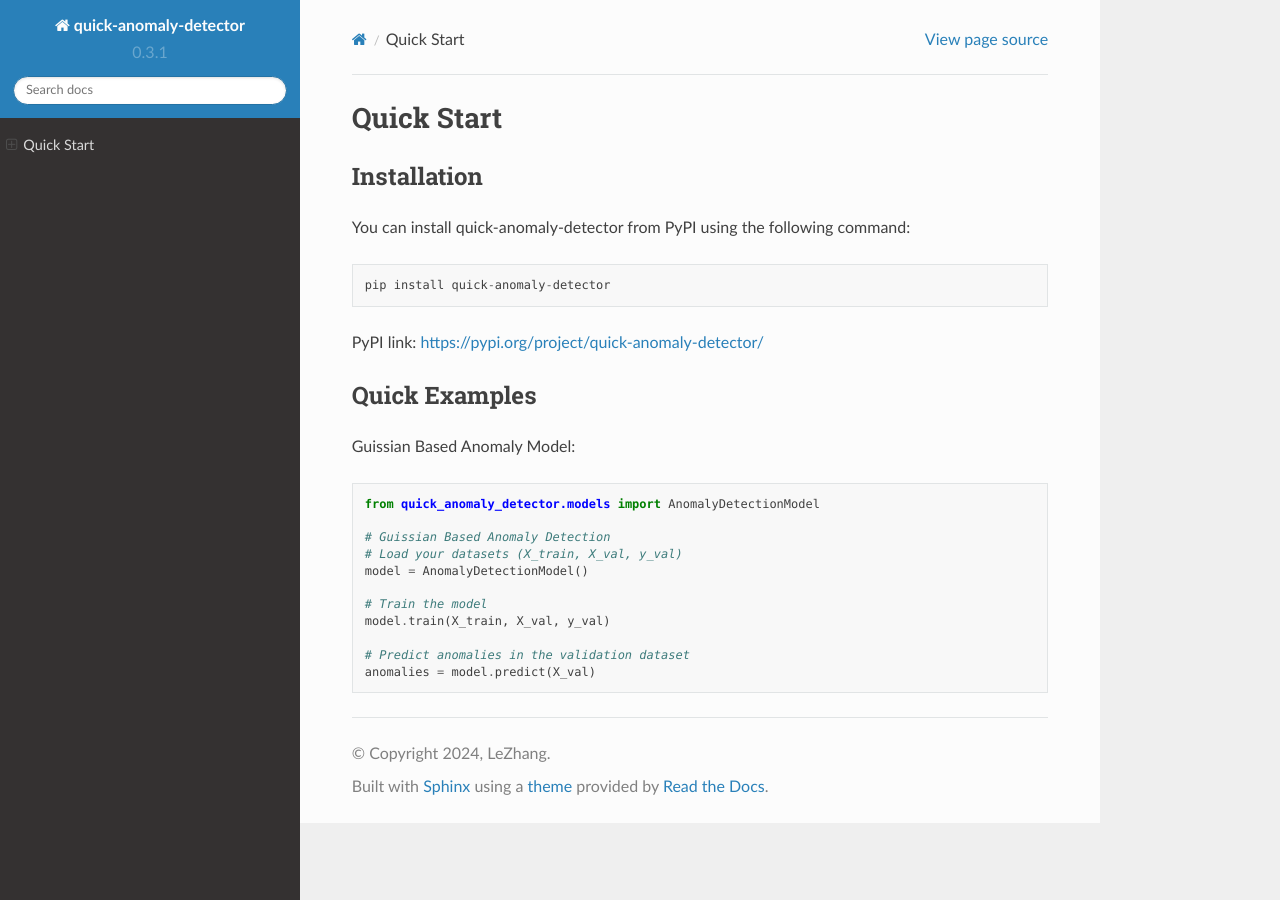
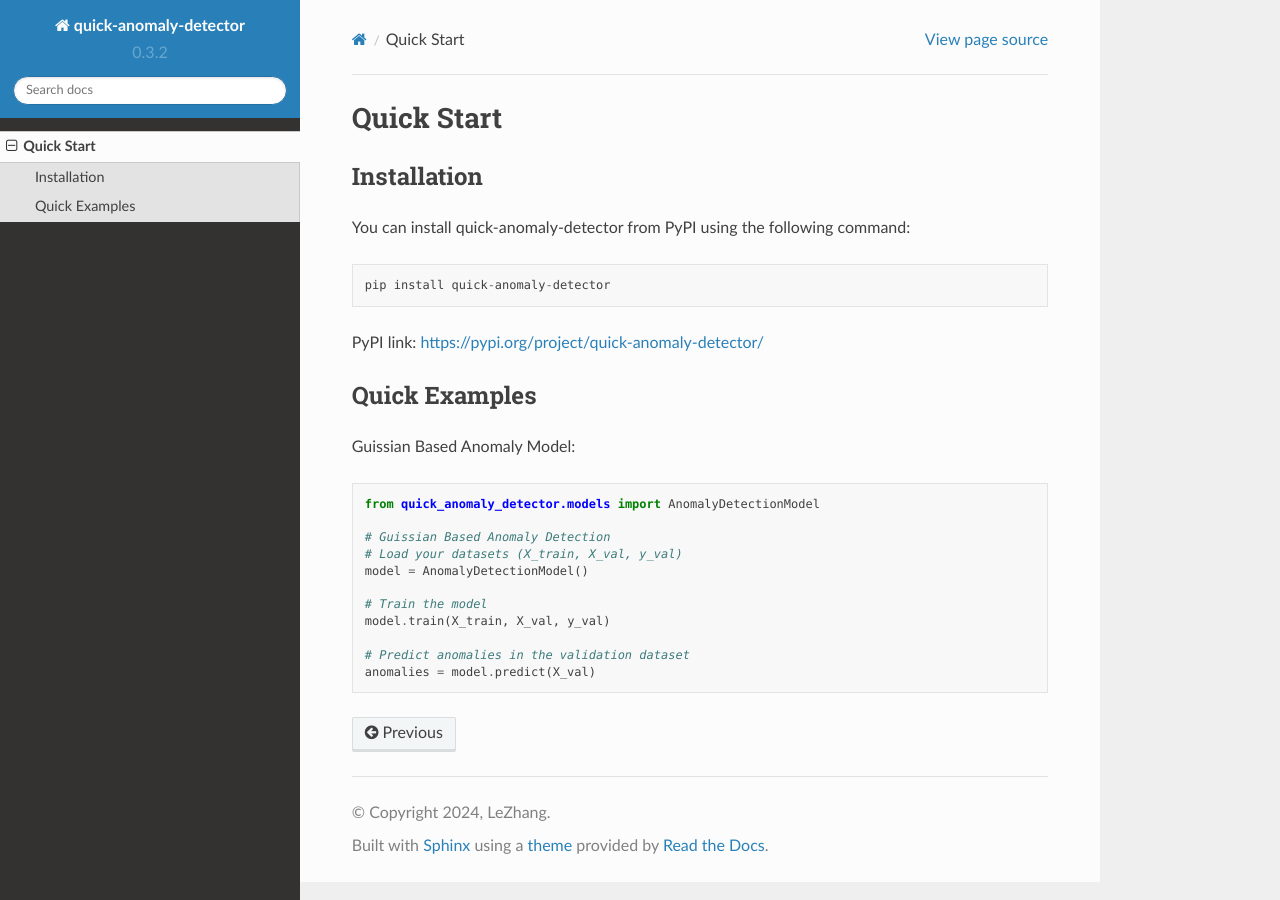
Before and after one commit to cheerzhang/AnomalyDetectionModel, a Sphinx documentation site: the page built from docs/quick_start.rst, in a window 1280 px wide. Built offline with Sphinx 7.4.7 and the Read the Docs theme 2.0.0, drawn with Linux system fonts in a browser that asks for light colours; pages that are not in the unit, such as notebooks, are missing from menus.

Commit message:
update conf.py

```diff
--- a/docs/conf.py
+++ b/docs/conf.py
@@ -12,7 +12,7 @@
 author = 'LeZhang'
 
 release = '0.3'
-version = '0.3.1'
+version = '0.3.2'
 
 # -- General configuration
 
```
Also changed, not shown: docs/quick_start.rst (renamed from docs/source/quick_start.rst).
